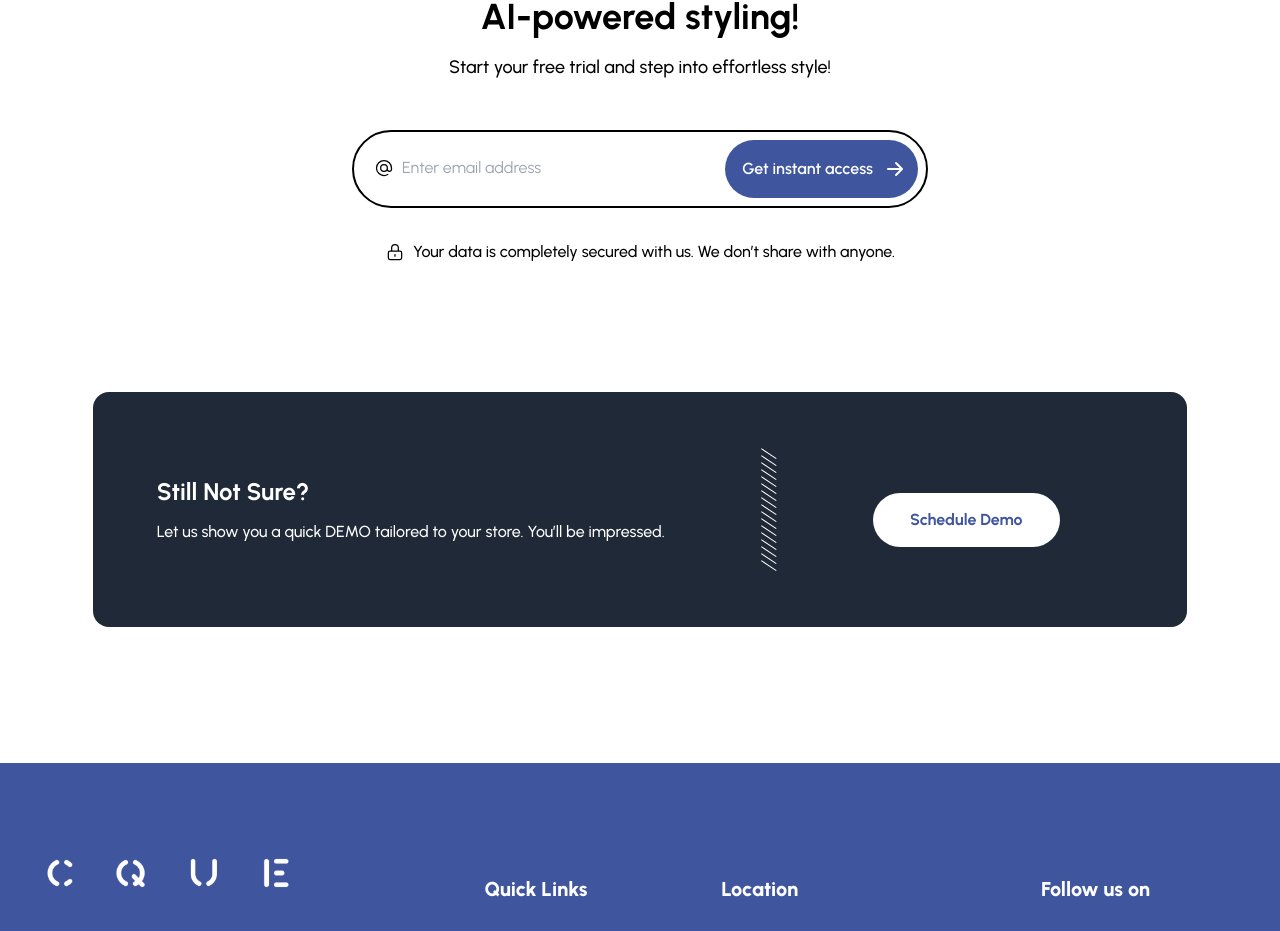
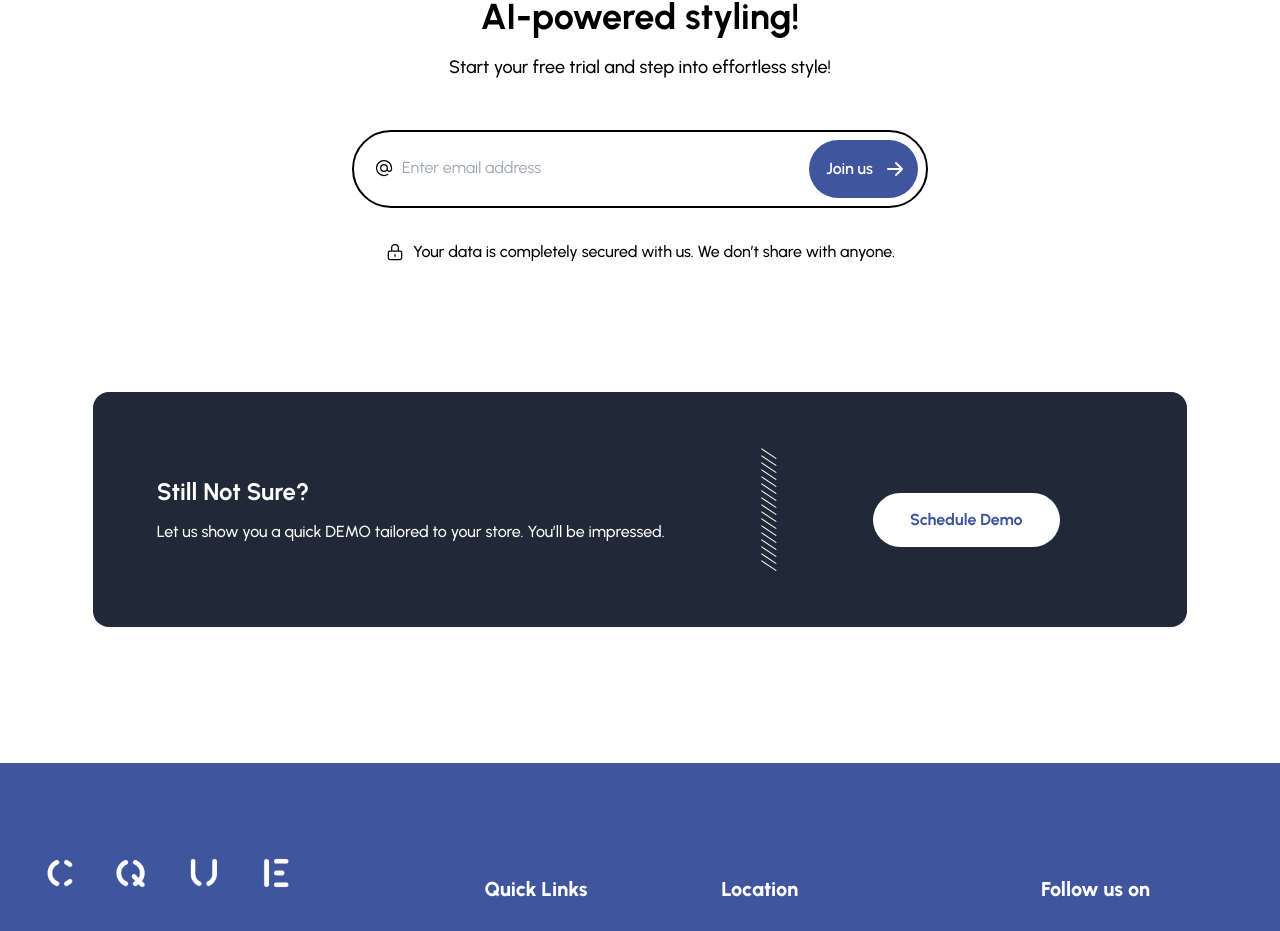
Before and after one commit to navanee1609/cque-archie, a Next.js app: page /fashion in a window 1280 px wide. Shown: the part 2194-3125 px from the top of the page. Built offline with nearby package versions, Linux system fonts and the light colour scheme.

Commit message:
made some refinements

```diff
--- a/app/automotive/page.tsx
+++ b/app/automotive/page.tsx
@@ -228,7 +228,7 @@ const page = () => {
                     </div>
 
                     <button type="submit" className="inline-flex items-center justify-center w-auto px-4 py-4 mt-4 font-semibold text-white transition-all duration-200 bg-blue border border-transparent rounded-full sm:ml-4 sm:mt-0 sm:w-auto hover:bg-blue-700 focus:bg-blue-700">
-                        Get instant access
+                        Join us
                         <svg className="w-5 h-5 ml-3 -mr-1" xmlns="http://www.w3.org/2000/svg" viewBox="0 0 20 20" fill="currentColor">
                             <path fillRule="evenodd" d="M10.293 3.293a1 1 0 011.414 0l6 6a1 1 0 010 1.414l-6 6a1 1 0 01-1.414-1.414L14.586 11H3a1 1 0 110-2h11.586l-4.293-4.293a1 1 0 010-1.414z" clipRule="evenodd" />
                         </svg>
--- a/app/components/Navbar/Navbar.tsx
+++ b/app/components/Navbar/Navbar.tsx
@@ -126,7 +126,7 @@ const Navbar: React.FC<NavbarProps> = ({ setShowsCalendly, setOverlayVisible })
                         {useCases.map((useCase) => (
                           <li
                             key={useCase.name}
-                            className="flex items-center px-2 py-2 hover:text-green bg-white transition-all duration-200 whitespace-nowrap hover:bg-[#EFEFF0]"
+                            className="flex items-center px-2 py-2 hover:text-green bg-white transition-all duration-200 whitespace-nowrap hover:bg-[#EFEFF0] hover:rounded-xl"
                           >
                             <FontAwesomeIcon icon={useCase.icon} className="mr-2 text-gray-600 h-4 w-4" />
                             <Link
--- a/app/education/page.tsx
+++ b/app/education/page.tsx
@@ -258,7 +258,7 @@ const FeatureSection: React.FC = () => {
                         </div>
 
                         <button type="submit" className="inline-flex items-center justify-center w-auto px-4 py-4 mt-4 font-semibold text-white transition-all duration-200 bg-blue border border-transparent rounded-full sm:ml-4 sm:mt-0 sm:w-auto hover:bg-blue-700 focus:bg-blue-700">
-                            Get instant access
+                            Join us
                             <svg className="w-5 h-5 ml-3 -mr-1" xmlns="http://www.w3.org/2000/svg" viewBox="0 0 20 20" fill="currentColor">
                                 <path fillRule="evenodd" d="M10.293 3.293a1 1 0 011.414 0l6 6a1 1 0 010 1.414l-6 6a1 1 0 01-1.414-1.414L14.586 11H3a1 1 0 110-2h11.586l-4.293-4.293a1 1 0 010-1.414z" clipRule="evenodd" />
                             </svg>
--- a/app/electronics/page.tsx
+++ b/app/electronics/page.tsx
@@ -222,7 +222,7 @@ const FeatureSection: React.FC = () => {
                         </div>
 
                         <button type="submit" className="inline-flex items-center justify-center w-auto px-4 py-4 mt-4 font-semibold text-white transition-all duration-200 bg-blue border border-transparent rounded-full sm:ml-4 sm:mt-0 sm:w-auto hover:bg-blue-700 focus:bg-blue-700">
-                            Get instant access
+                            Join us
                             <svg className="w-5 h-5 ml-3 -mr-1" xmlns="http://www.w3.org/2000/svg" viewBox="0 0 20 20" fill="currentColor">
                                 <path fillRule="evenodd" d="M10.293 3.293a1 1 0 011.414 0l6 6a1 1 0 010 1.414l-6 6a1 1 0 01-1.414-1.414L14.586 11H3a1 1 0 110-2h11.586l-4.293-4.293a1 1 0 010-1.414z" clipRule="evenodd" />
                             </svg>
--- a/app/fashion/page.tsx
+++ b/app/fashion/page.tsx
@@ -252,7 +252,7 @@ const Fashion = () => {
                       type="submit"
                       className="inline-flex items-center justify-center w-auto px-4 py-4 mt-4 font-semibold text-white transition-all duration-200 bg-blue border border-transparent rounded-full sm:ml-4 sm:mt-0 sm:w-auto hover:bg-blue-700 focus:bg-blue-700"
                     >
-                      Get instant access
+                      Join us
                       <svg
                         className="w-5 h-5 ml-3 -mr-1"
                         xmlns="http://www.w3.org/2000/svg"
--- a/app/legal/page.tsx
+++ b/app/legal/page.tsx
@@ -230,7 +230,7 @@ const page = () => {
                         </div>
 
                         <button type="submit" className="inline-flex items-center justify-center w-auto px-4 py-4 mt-4 font-semibold text-white transition-all duration-200 bg-blue border border-transparent rounded-full sm:ml-4 sm:mt-0 sm:w-auto hover:bg-blue-700 focus:bg-blue-700">
-                            Get instant access
+                            Join us
                             <svg className="w-5 h-5 ml-3 -mr-1" xmlns="http://www.w3.org/2000/svg" viewBox="0 0 20 20" fill="currentColor">
                                 <path fillRule="evenodd" d="M10.293 3.293a1 1 0 011.414 0l6 6a1 1 0 010 1.414l-6 6a1 1 0 01-1.414-1.414L14.586 11H3a1 1 0 110-2h11.586l-4.293-4.293a1 1 0 010-1.414z" clipRule="evenodd" />
                             </svg>
```
